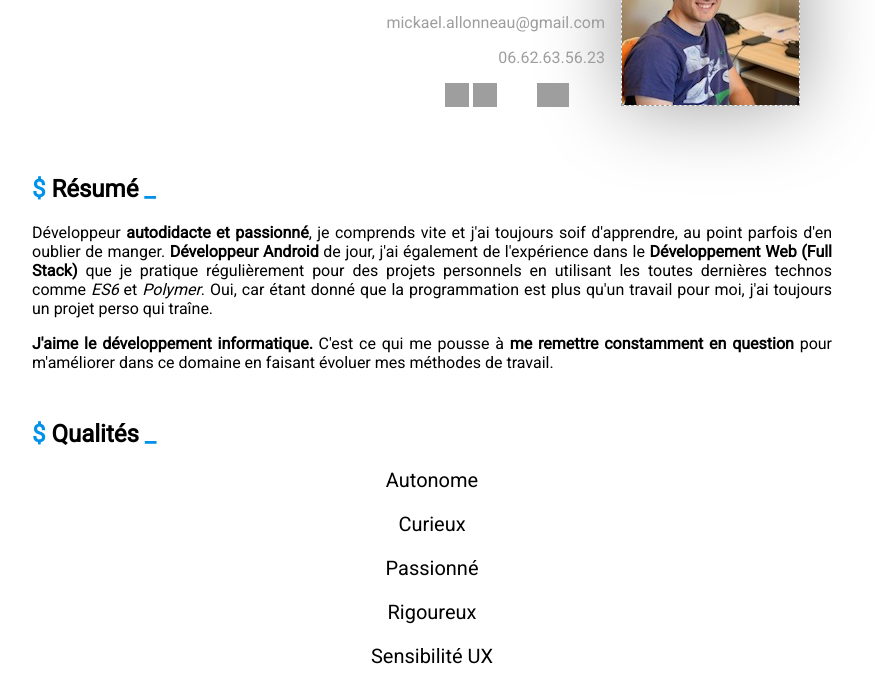
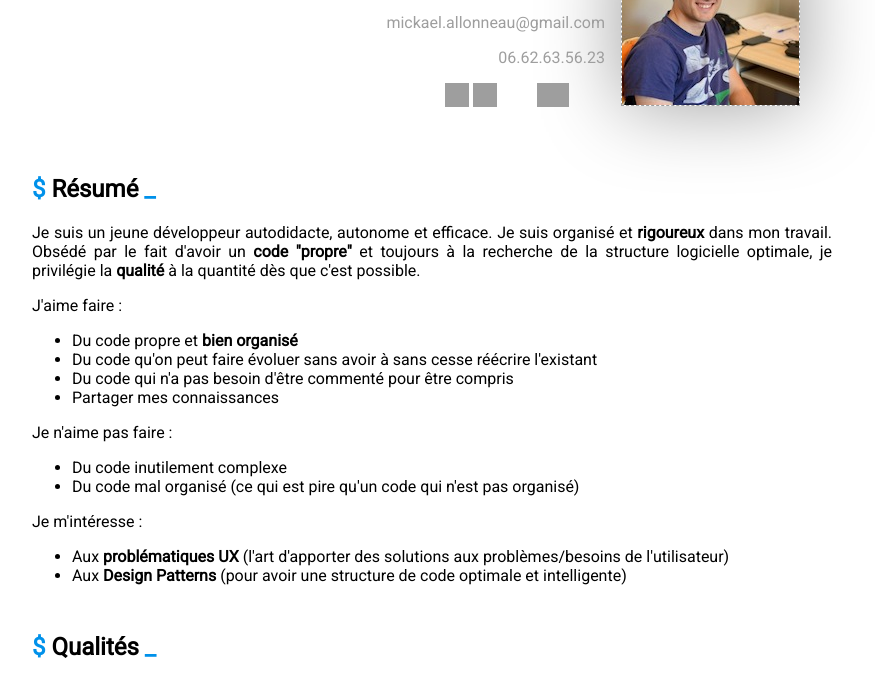
Before and after one commit to flawyte/curriculum-vitae, a plain HTML site: page index.html in a window 1280 px wide. Shown: the part 113-791 px from the top of the page, without its empty margins (208-1083 px from the left). Drawn offline with Linux system fonts and the light colour scheme; grey boxes are pictures that could not be loaded.

Commit message:
Updated 'Summary' section

```diff
--- a/index.html
+++ b/index.html
@@ -23,8 +23,27 @@
       </header>
       <section id="presentation">
         <h1>Résumé</h1>
-        <p>Développeur <strong>autodidacte et passionné</strong>, je comprends vite et j'ai toujours soif d'apprendre, au point parfois d'en oublier de manger. <strong>Développeur Android</strong> de jour, j'ai également de l'expérience dans le <strong>Développement Web (Full Stack)</strong> que je pratique régulièrement pour des projets personnels en utilisant les toutes dernières technos comme <em>ES6</em> et <em>Polymer</em>. Oui, car étant donné que la programmation est plus qu'un travail pour moi, j'ai toujours un projet perso qui traîne.</p>
-        <p><strong>J'aime le développement informatique.</strong> C'est ce qui me pousse à <strong>me remettre constamment en question</strong> pour m'améliorer dans ce domaine en faisant évoluer mes méthodes de travail.</p>
+        <p>Je suis un jeune développeur autodidacte, autonome et efficace. Je suis organisé et <strong>rigoureux</strong> dans mon travail. Obsédé par le fait d'avoir un <strong>code "propre"</strong> et toujours à la recherche de la structure logicielle optimale, je privilégie la <strong>qualité</strong> à la quantité dès que c'est possible.</p>
+
+        <p>J'aime faire :</p>
+        <ul>
+          <li>Du code propre et <strong>bien organisé</strong></li>
+          <li>Du code qu'on peut faire évoluer sans avoir à sans cesse réécrire l'existant</li>
+          <li>Du code qui n'a pas besoin d'être commenté pour être compris</li>
+          <li>Partager mes connaissances</li>
+        </ul>
+
+        <p>Je n'aime pas faire :</p>
+        <ul>
+          <li>Du code inutilement complexe</li>
+          <li>Du code mal organisé (ce qui est pire qu'un code qui n'est pas organisé)</li>
+        </ul>
+
+        <p>Je m'intéresse :</p>
+        <ul>
+          <li>Aux <strong>problématiques UX</strong> (l'art d'apporter des solutions aux problèmes/besoins de l'utilisateur)</li>
+          <li>Aux <strong>Design Patterns</strong> (pour avoir une structure de code optimale et intelligente)</li>
+        </ul>
       </section>
       <section id="strengths">
         <h1>Qualités</h1>
```
